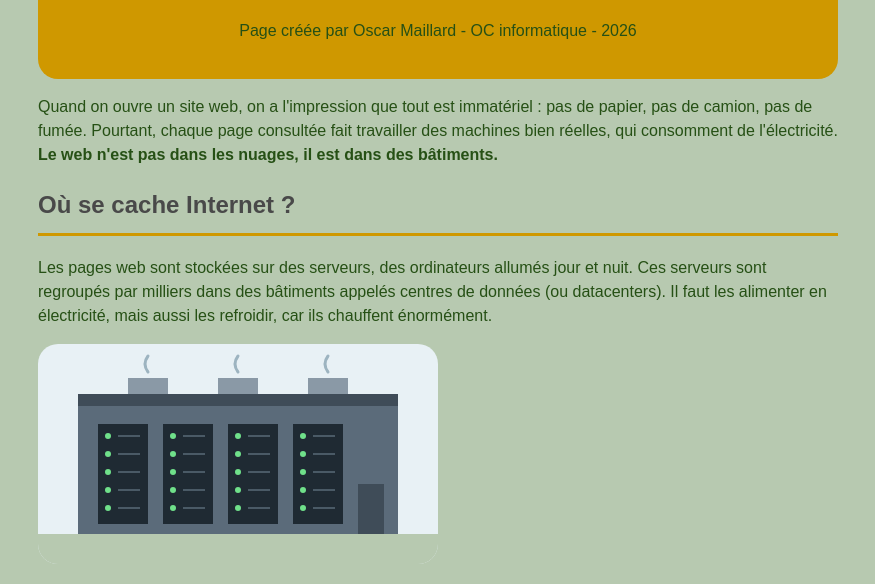
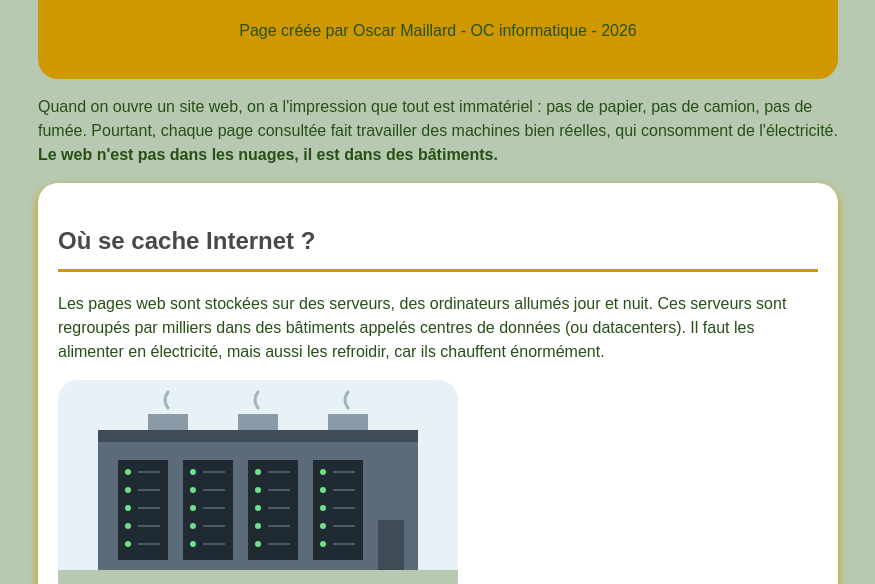
Before and after one commit to Osc4r08/tp-durability, a plain HTML site: page index.html in a window 1280 px wide. Shown: the part 212-796 px from the top of the page, without its empty margins (72-947 px from the left). Drawn offline with Linux system fonts and the light colour scheme.

Commit message:
Sections en cartes

```diff
--- a/style.css
+++ b/style.css
@@ -54,3 +54,11 @@ header {
     text-align: center;
     border-radius: 20px;
 }
+
+section {
+    margin-bottom: 20px;
+    padding: 20px;
+    background-color: #ffffff;
+    border-radius: 20px;
+    box-shadow: 0 4px 8px #cf9800;
+}
```
